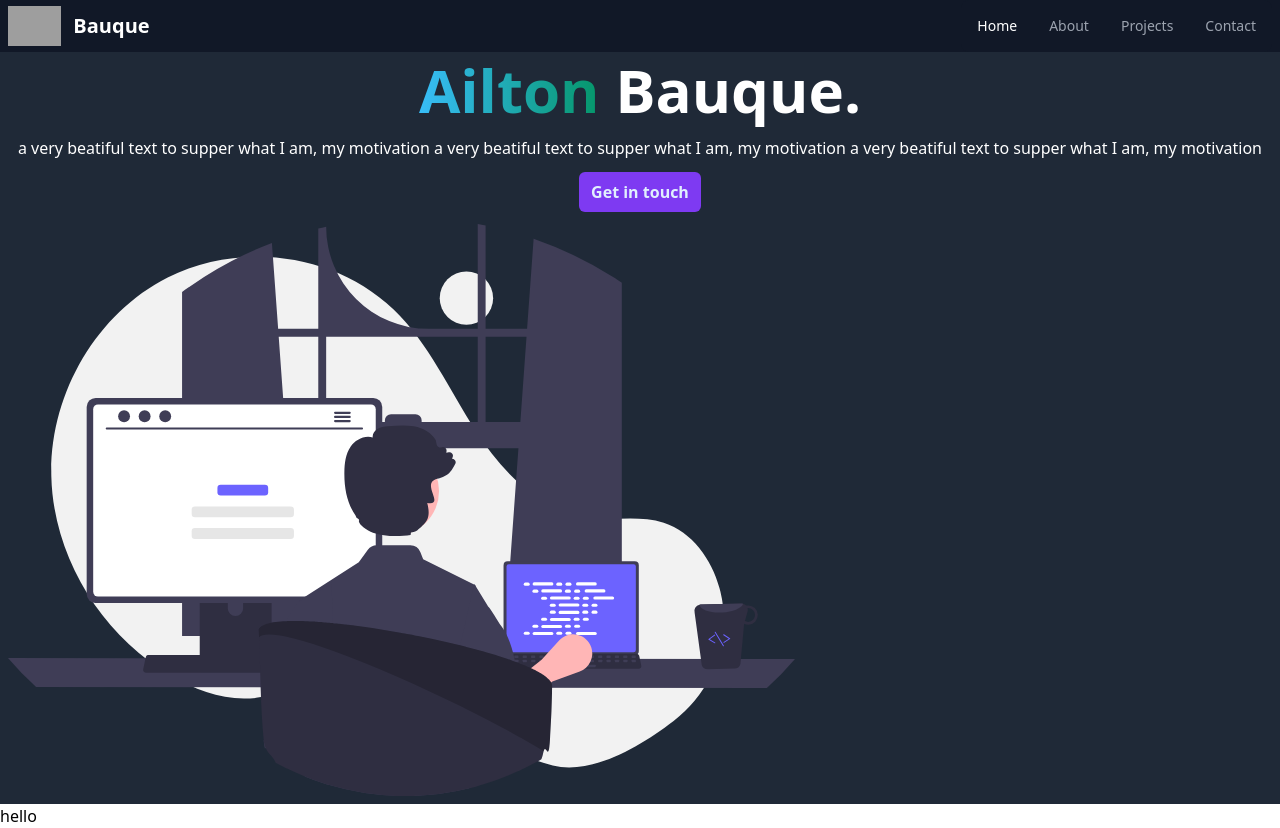
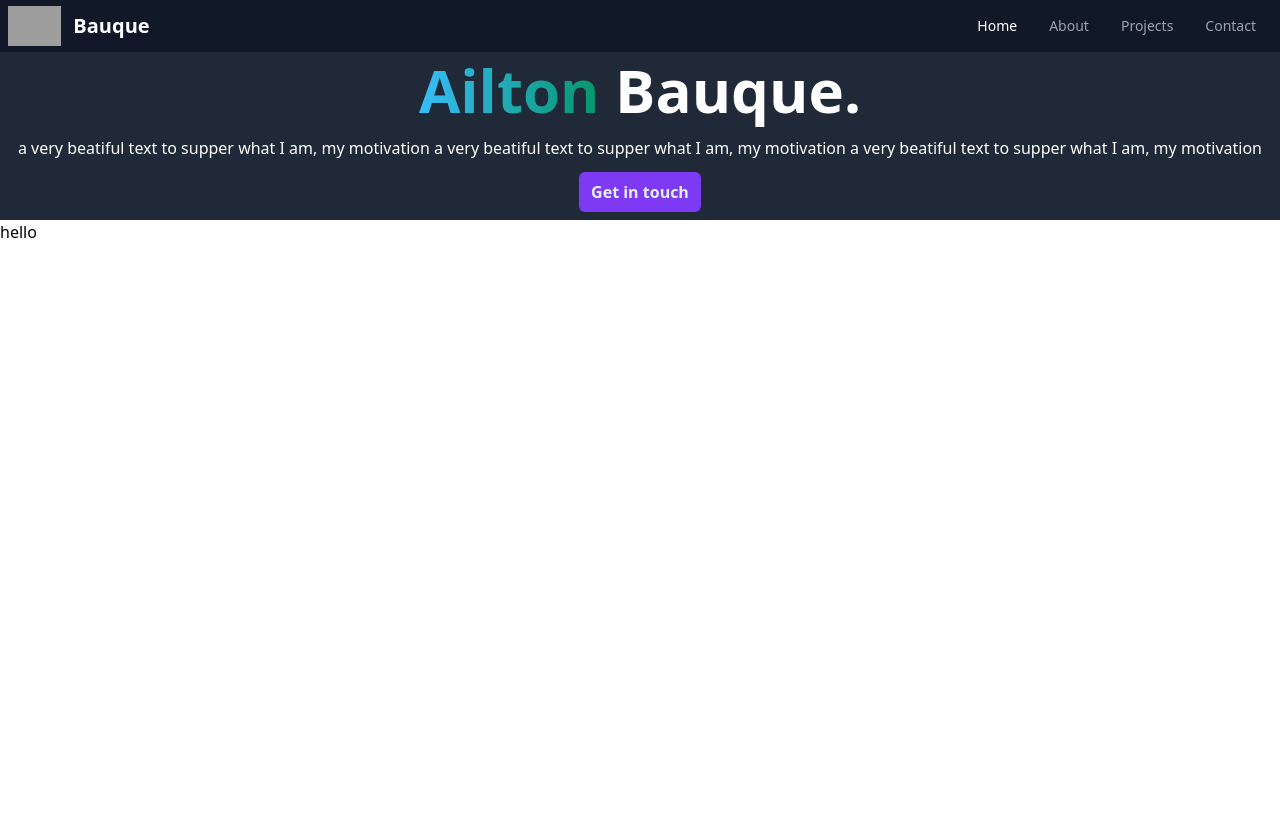
Before and after one commit to vybraan/ailtonbauque, a React (Create React App) app: page / in a window 1280 px wide. After the commit the page ends 800 px from the top, so only its background shows below. Built offline with nearby package versions, Linux system fonts and the light colour scheme; grey boxes are pictures that could not be loaded.

Commit message:
💢 UPDATE: removing the img

```diff
--- a/src/Home.js
+++ b/src/Home.js
@@ -1,18 +1,17 @@
 import Header from './components/Header';
-import banner from './banner.svg';
+import banner from './banner.png';
 import Footer from './components/Footer';
 
 const Home = () =>{
 	return(
 		<>
 		<Header/>
-		<div className="bg-gray-800 text-white p-2 text-center">
+		<div className="flex items-cebter justify-center bg-gray-800 text-white p-2 text-center">
 			<div>
 				<h1 class="mb-4 text-3xl font-extrabold text-gray-900 dark:text-white md:text-5xl lg:text-6xl"><span class="text-transparent bg-clip-text bg-gradient-to-r to-emerald-600 from-sky-400">Ailton</span> Bauque.</h1>
 				<p>a very beatiful text to supper what I am, my motivation a very beatiful text to supper what I am, my motivation a very beatiful text to supper what I am, my motivation</p>
 				<button className="bg-purple-600 text-blue-100 rounded-md font-bold px-3 py-2 mt-3">Get in touch</button>
 			</div>
-		<img className='img-fluid mt-3' alt="Ailton's " src={banner}/>
 
 		</div>
 		<Footer />
```
Also changed, not shown: src/banner.png (added).
